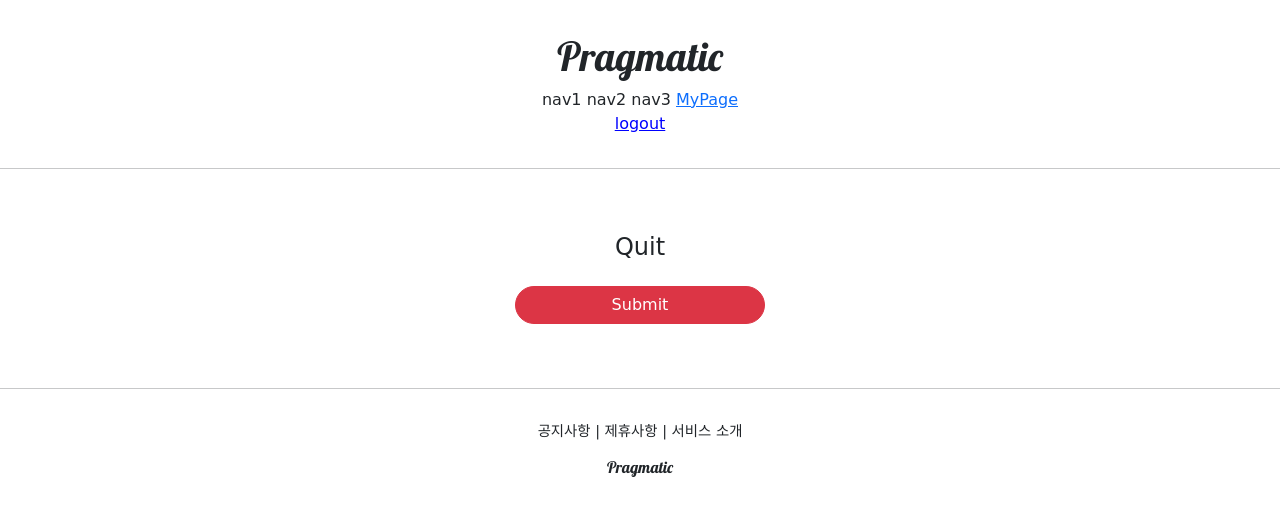
After one commit to sungchan1/django-pinterest, a Django app: page /account/delete/1 in a window 1280 px wide. The commit adds this page. Shown: the top 516 px of the page. Run offline with Django 5.2, Linux system fonts and the light colour scheme; tables that the repository leaves empty hold one stand-in row (values such as "Sample post"); some libraries are stand-ins or nearby versions; some web fonts are replaced.

Commit message:
django course 26 commit

```diff
--- /dev/null
+++ b/accountapp/templates/accountapp/delete.html
@@ -0,0 +1,23 @@
+
+{% extends 'base.html' %}
+{% load bootstrap4 %}
+{% block content %}
+
+
+<div style="text-align: center; max-width: 500px; margin: 4rem auto">
+    <div class=mb-4">
+        <h4>
+        Quit
+        </h4>
+
+    </div>
+
+    <form action="{% url 'accountapp:delete' pk=user.pk%}" method="post">
+        {% csrf_token %}
+        {% bootstrap_form form %}
+        <input type="submit" class="btn btn-danger rounded-pill col-6 mt-3"/>
+
+    </form>
+</div>
+
+{% endblock %}
--- a/accountapp/templates/accountapp/detail.html
+++ b/accountapp/templates/accountapp/detail.html
@@ -17,6 +17,11 @@
         Change Info
       </p>
     </a>
+    <a href="{% url 'accountapp:delete' pk=user.pk %}">
+      <p>
+        Quit
+      </p>
+    </a>
     {% endif %}
 
   </div>
--- a/accountapp/urls.py
+++ b/accountapp/urls.py
@@ -1,7 +1,7 @@
 from django.contrib.auth.views import LoginView, LogoutView
 from django.urls import path
 
-from accountapp.views import hello_world, AccountCreateView, AccountDetailView, AccountUpdateView
+from accountapp.views import hello_world, AccountCreateView, AccountDetailView, AccountUpdateView, AccountDeleteView
 
 app_name = "accountapp"
 
@@ -12,4 +12,5 @@ urlpatterns = [
     path('create/', AccountCreateView.as_view(), name='create'),
     path('detail/<int:pk>', AccountDetailView.as_view(), name='detail'),
     path('update/<int:pk>', AccountUpdateView.as_view(), name='update'),
+    path('delete/<int:pk>', AccountDeleteView.as_view(), name='delete'),
 ]
--- a/accountapp/views.py
+++ b/accountapp/views.py
@@ -3,7 +3,7 @@ from django.contrib.auth.models import User
 from django.http import HttpResponseRedirect
 from django.shortcuts import render
 from django.urls import reverse, reverse_lazy
-from django.views.generic import CreateView, DetailView, UpdateView
+from django.views.generic import CreateView, DetailView, UpdateView, DeleteView
 
 from accountapp.forms import AccountUpdateForm
 from accountapp.models import HelloWorld
@@ -43,3 +43,8 @@ class AccountUpdateView(UpdateView):
     form_class = AccountUpdateForm
     success_url = reverse_lazy("accountapp:hello_world")
     template_name = 'accountapp/update.html'
+
+class AccountDeleteView(DeleteView):
+    model = User
+    success_url = reverse_lazy("accountapp:login")
+    template_name = 'accountapp/delete.html'
--- a/templates/header.html
+++ b/templates/header.html
@@ -7,19 +7,24 @@
             <span>nav3</span>
             {% if not user.is_authenticated %}
             <a href="{% url 'accountapp:login' %}?next={{ request.path }}">
-                <span>login</span>
+                <span> login </span>
+            </a>
+            <a href="{% url 'accountapp:create' %}">
+                <span> SignUp </span>
             </a>
             {% else %}
             <a href="{% url 'accountapp:detail' pk=user.pk %}">
-                <span>MyPage</span>
+                <span> MyPage </span>
             </a>
-            <form action="{% url 'accountapp:logout' %}" method="post">
+            <span>
+                <form action="{% url 'accountapp:logout' %}" method="post">
                 {% csrf_token %}
                 <input type="hidden" name="next" value="{{ request.path }}">
                 <button type="submit" style="border: none; background: none; padding: 0; cursor: pointer; color: blue; text-decoration: underline;">
                     logout
                 </button>
             </form>
+                </span>
             {% endif %}
 
         </div>
```
